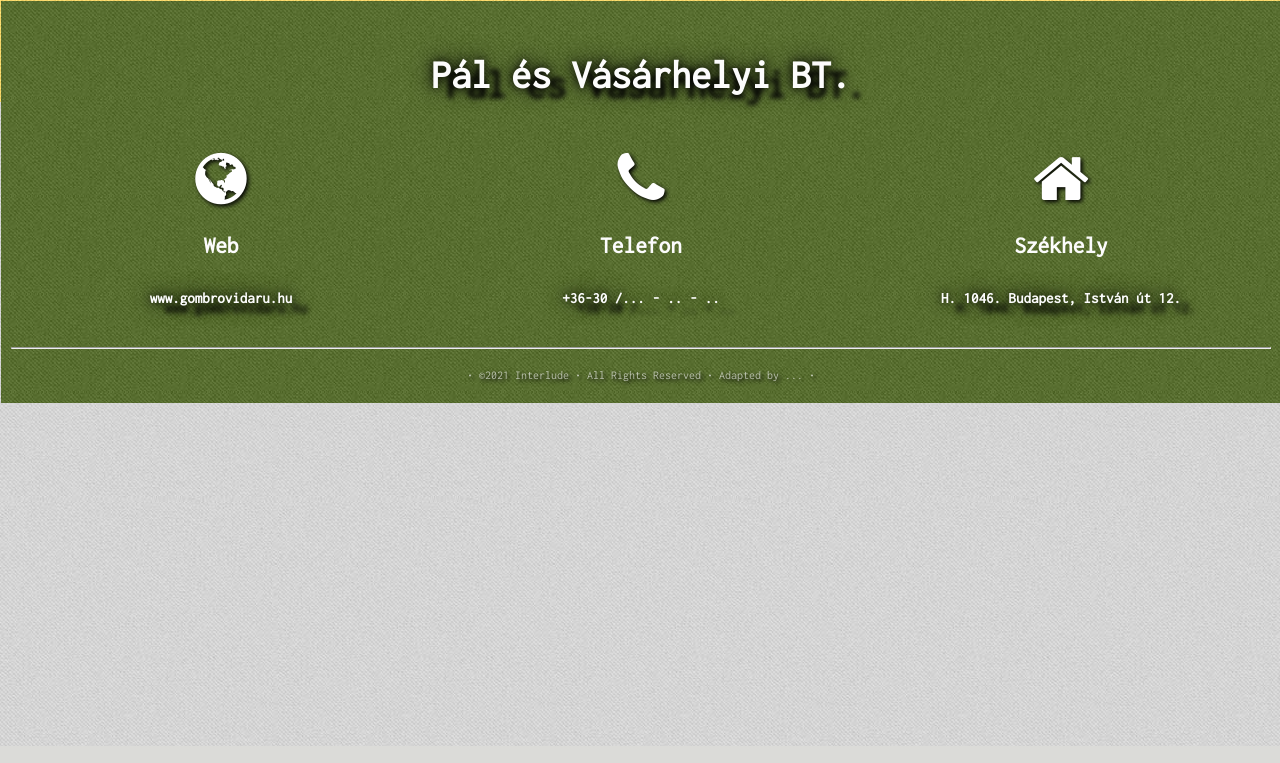
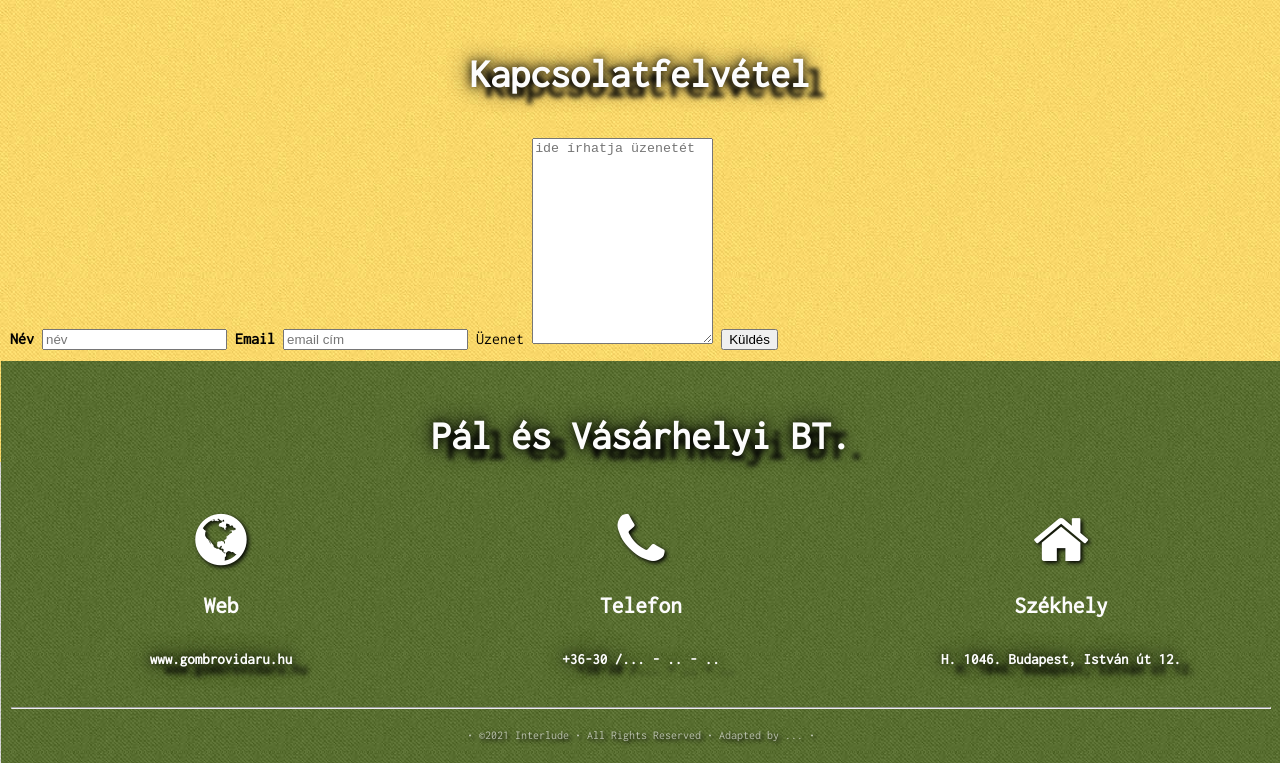
Before and after one commit to l4kyxa/AFP2021_1_LB_A, a PHP site: page /kapcsolat.php in a window 1280 px wide. Shown: the part 54-817 px from the top of the page. Run offline with PHP 8.4, Linux system fonts and the light colour scheme.

Commit message:
kapcsolat.php form létrehozása menüsáv tesztelése

```diff
--- a/Front-End/kapcsolat.php
+++ b/Front-End/kapcsolat.php
@@ -34,7 +34,25 @@
 <!---->
 <div id="content">
     <!---->
+       <div id="box_2">
+        <h2>Kapcsolatfelvétel</h2>
+        <div class="container">
+            <form action="action_page.php">
 
+                <label for="name"><b>Név</b></label>
+                <input type="text" placeholder="név" name="name" id="name" required>
+
+                <label for="email"><b>Email</b></label>
+                <input type="text" placeholder="email cím" name="email" id="email" required>
+
+                <label for="subject">Üzenet</label>
+                <textarea id="subject" name="subject" placeholder="ide írhatja üzenetét"
+                          style="height:200px"></textarea>
+                <!-- <input type="submit" value="Submit">-->
+                <button type="submit" class="registerbtn">Küldés</button>
+            </form>
+        </div>
+    </div>
 
     <!---->
     <div id="footer">
```
